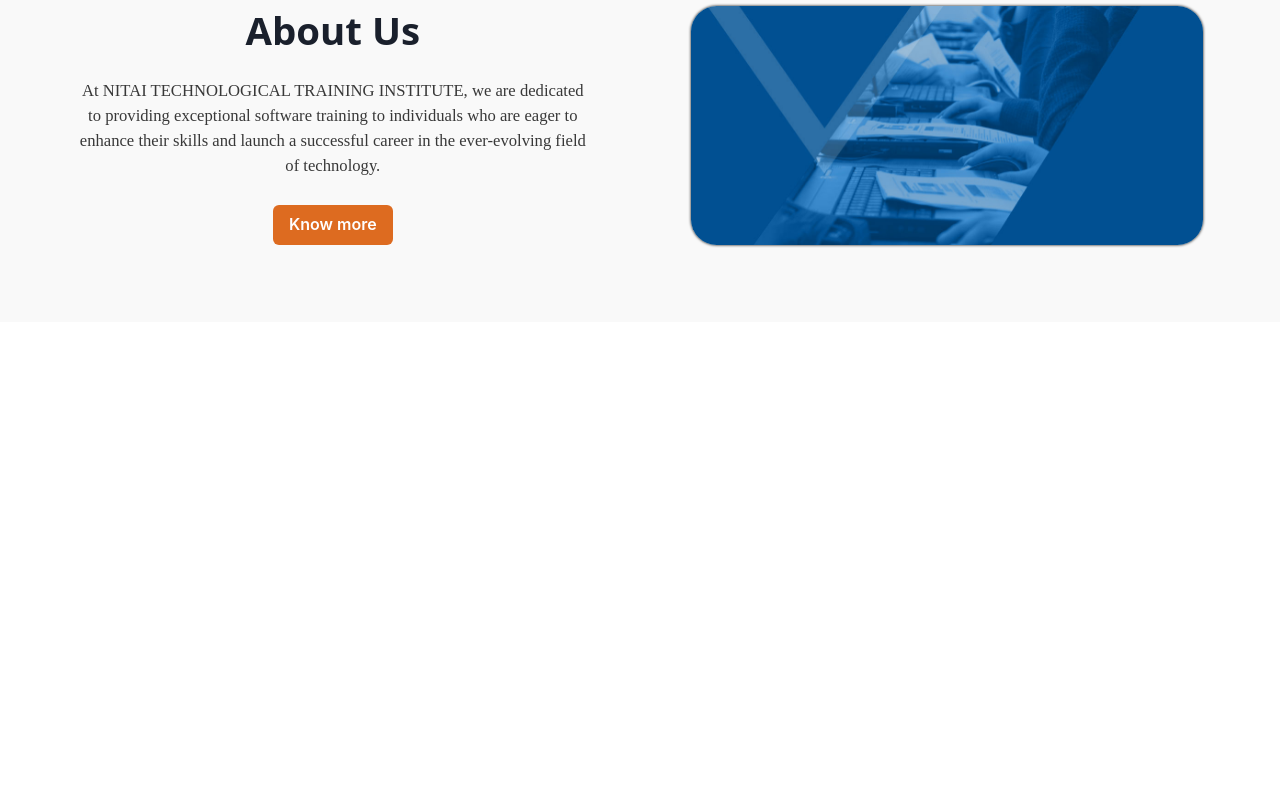
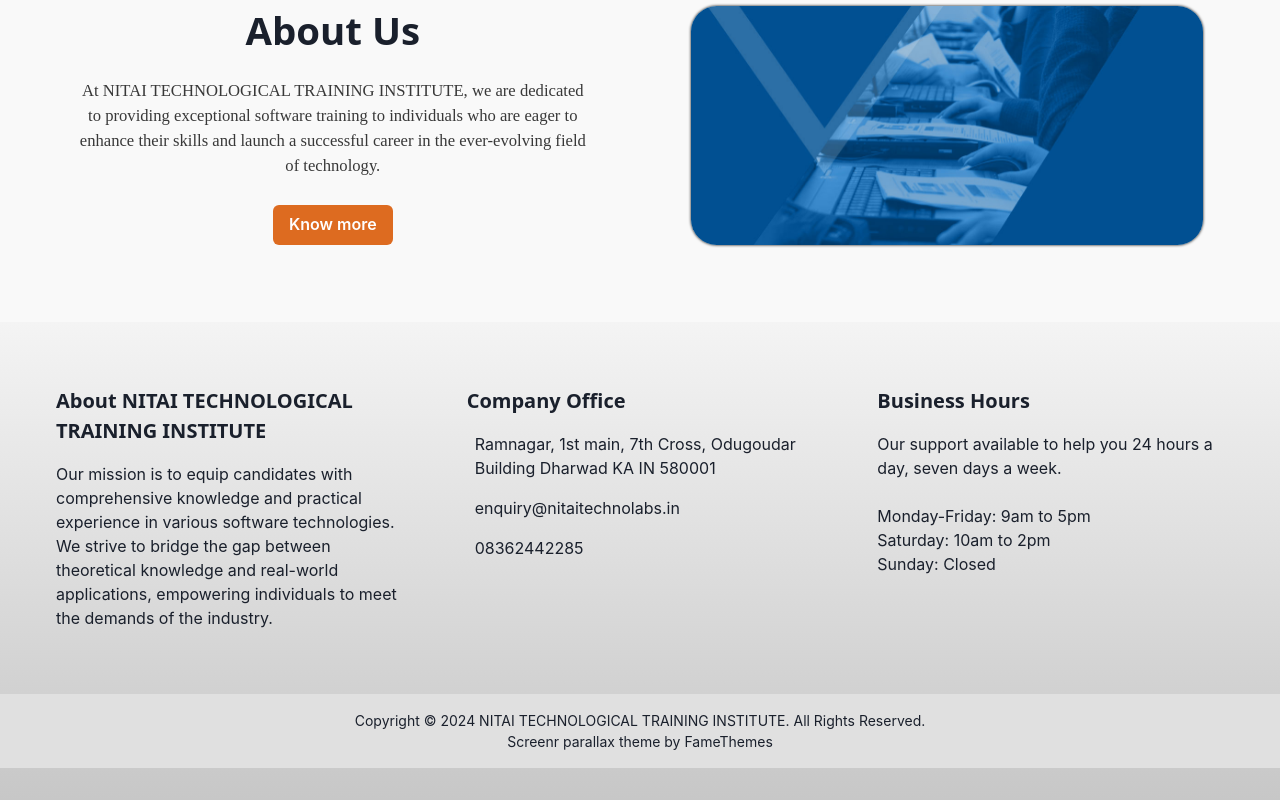
Before and after one commit to tejhagargi9/nitaitechnolabs, a Next.js app: page / in a window 1280 px wide. Shown: the part 1589-2389 px from the top of the page. Before the commit the page ends 1911 px from the top, so only its background shows below. Built offline with nearby package versions, Linux system fonts and the light colour scheme.

Commit message:
footer done

```diff
--- a/src/Components/footer.jsx
+++ b/src/Components/footer.jsx
@@ -1,10 +1,116 @@
-import "../Styles/footer.css"
+import React from "react";
+import "@/Styles/footer.css";
+
 const Footer = () => {
   return (
-    <div className="footerContainer">
-      Footer
-    </div>
-  )
-}
+    <footer id="colophon" className="site-footer" role="contentinfo">
+      <div className="footer-widgets section-padding">
+        <div className="footer-container">
+          <div className="row">
+            <div
+              className="footer-column widget-area"
+              id="footer-1"
+              role="complementary"
+            >
+              <aside className="widget widget_custom_html">
+                <h3 className="widget-title">
+                  About NITAI TECHNOLOGICAL TRAINING INSTITUTE
+                </h3>
+                <div className="textwidget custom-html-widget">
+                  Our mission is to equip candidates with comprehensive
+                  knowledge and practical experience in various software
+                  technologies. We strive to bridge the gap between theoretical
+                  knowledge and real-world applications, empowering individuals
+                  to meet the demands of the industry.
+                </div>
+              </aside>
+            </div>
+            <div
+              className="footer-column widget-area"
+              id="footer-2"
+              role="complementary"
+            >
+              <aside className="widget widget_text">
+                <h3 className="widget-title">Company Office</h3>
+                <div className="textwidget">
+                  <div className="contact-info-item">
+                    <div className="contact-text">
+                      <i className="fa fa-map-marker"></i>
+                    </div>
+                    <div className="contact-value">
+                      <p>
+                        Ramnagar, 1st main, 7th Cross, Odugoudar Building
+                        Dharwad KA IN 580001
+                      </p>
+                    </div>
+                  </div>
+                  <div className="contact-info-item">
+                    <div className="contact-text">
+                      <i className="fa fa-envelope"></i>
+                    </div>
+                    <div className="contact-value">
+                      <a href="mailto:enquiry@nitaitechnolabs.in">
+                        enquiry@nitaitechnolabs.in
+                      </a>
+                    </div>
+                  </div>
+                  <div className="contact-info-item">
+                    <div className="contact-text">
+                      <i className="fa fa-phone"></i>
+                    </div>
+                    <div className="contact-value">
+                      <a href="tel:08362442285">08362442285</a>
+                    </div>
+                  </div>
+                </div>
+              </aside>
+            </div>
+            <div
+              className="footer-column widget-area"
+              id="footer-3"
+              role="complementary"
+            >
+              <aside className="widget widget_text">
+                <h3 className="widget-title">Business Hours</h3>
+                <div className="textwidget">
+                  <div>
+                    Our support available to help you 24 hours a day, seven days
+                    a week.
+                  </div>
+                  <br />
+                  <ul className="hours">
+                    <li>
+                      Monday-Friday: <span>9am to 5pm</span>
+                    </li>
+                    <li>
+                      Saturday: <span>10am to 2pm</span>
+                    </li>
+                    <li>
+                      Sunday: <span>Closed</span>
+                    </li>
+                  </ul>
+                </div>
+              </aside>
+            </div>
+          </div>
+        </div>
+      </div>
+      <div className="site-info">
+        <div className="footer-container">
+          <div className="site-copyright">
+            Copyright © 2024 NITAI TECHNOLOGICAL TRAINING INSTITUTE. All Rights
+            Reserved.
+          </div>
+          <div className="theme-info">
+            <a href="https://www.famethemes.com/themes/screenr">
+              Screenr parallax theme
+            </a>{" "}
+            by FameThemes
+          </div>
+        </div>
+      </div>
+    </footer>
+  );
+};
 
-export default Footer
+export default Footer;
--- a/src/Components/navbar.jsx
+++ b/src/Components/navbar.jsx
@@ -51,7 +51,7 @@
         </Link>
       </div>
 
-      <div className="menuIcon" onClick={toggleMenu} colorScheme="orange">
+      <div className="menuIcon" onClick={toggleMenu}>
         {menuOpen ? "X" : "☰"}
       </div>
       <div className={`menuNavbarItems ${menuOpen ? "showMenu" : ""}`}>
--- a/src/Styles/footer.css
+++ b/src/Styles/footer.css
@@ -1,8 +1,97 @@
-* {
-    margin: 0;
-    padding: 0;
-    box-sizing: border-box
-}
-.footerContainer {
-    border: 2px solid black;
-}
+.site-footer {
+    padding: 2rem 0;
+    background: linear-gradient(0deg, #c7c7c7, #f4f4f4);
+  }
+
+  .footer-widgets {
+    padding: 2rem 0;
+  }
+
+  .footer-container {
+    max-width: 1200px;
+    margin: 0 auto;
+    padding: 0 1rem;
+  }
+
+  .row {
+    display: flex;
+    gap: 5vw;
+    flex-wrap: wrap;
+  }
+
+  .footer-column {
+    flex: 1;
+    margin-bottom: 2rem;
+  }
+
+    .widget-title {
+        font-size: 1.25rem;
+        font-weight: bold;
+        margin-bottom: 1rem;
+        font-family: system-ui;
+  }
+
+  .textwidget {
+    font-size: 1rem;
+    line-height: 1.5;
+
+  }
+
+
+  .contact-info-item {
+    display: flex;
+    align-items: center;
+    margin-bottom: 1rem;
+
+  }
+
+  .contact-text {
+    margin-right: 0.5rem;
+
+  }
+
+  .hours li {
+    list-style: none;
+  }
+
+  .site-info {
+    background-color: #e0e0e0;
+    padding: 1rem 0;
+    text-align: center;
+    font-size: 0.875rem;
+  }
+
+  @media (max-width: 768px) {
+    .footer-column {
+      flex: 1 1 100%;
+    }
+
+    .contact-text {
+        text-align: center;
+
+      }
+
+      .hours li {
+        text-align: center;
+      }
+
+      .textwidget {
+
+        text-align: center;
+
+      }
+      .widget-title {
+
+        text-align: center;
+  }
+
+    .textwidget,
+    .hours li {
+      font-size: 0.875rem;
+    }
+    .contact-info-item {
+
+        justify-content: center;
+
+      }
+  }
--- a/src/Styles/home.css
+++ b/src/Styles/home.css
@@ -123,13 +123,19 @@
 .coursesSection .cs{
   background: #80ffb0;
 }
+.cs h1{
+  width: 80%;
+
+}
 
 .courses h1 {
-    font-size: 3vw;
-    text-align: center;
-    font-family: system-ui;
-    font-weight: bold;
-    line-height: 3rem;
+  font-size: 3vw;
+  -webkit-text-stroke: 1px #00000057;
+  text-align: center;
+  color: white;
+  font-family: system-ui;
+  font-weight: bold;
+  line-height: 3rem;
 }
 
 
@@ -221,7 +227,7 @@
     gap: 4vw;
 }
 .courses h1{
-  font-size: 6vw;
+  font-size: 9vw;
 }
 
 .courses p {
--- a/src/Styles/sd.css
+++ b/src/Styles/sd.css
@@ -49,7 +49,6 @@
     margin-top: 1.8vw;
     padding: 1vw 0;
     border-radius: 1.2vw;
-    box-shadow: inset 2px -3px 11px rgba(0, 0, 0, 0.5);
 }
 
 .container img {
--- a/src/Styles/st.css
+++ b/src/Styles/st.css
@@ -42,12 +42,9 @@
     justify-content: center;
     align-items: center;
     flex-direction: column;
-    width: 60vw;
-    /* border: 2px solid yellow; */
     margin-top: 1.8vw;
     padding: 1vw 0;
     border-radius: 1.2vw;
-    box-shadow: 2px 6px 9px grey;
 }
 .container h2 {
     font-size: 2.5vw;
--- a/src/app/layout.jsx
+++ b/src/app/layout.jsx
@@ -2,6 +2,7 @@
 import Navbar from "@/Components/navbar";
 import { Providers } from "./providers";
 import "./globals.css";
+import Footer from "@/Components/footer";
 
 export default function RootLayout({ children }) {
   return (
@@ -11,6 +12,7 @@
           <div className="main">
             <Navbar />
             {children}
+            <Footer />
           </div>
         </Providers>
       </body>
```
Also changed, not shown: src/app/cources/software-development/page.jsx (+28 -10 lines).
